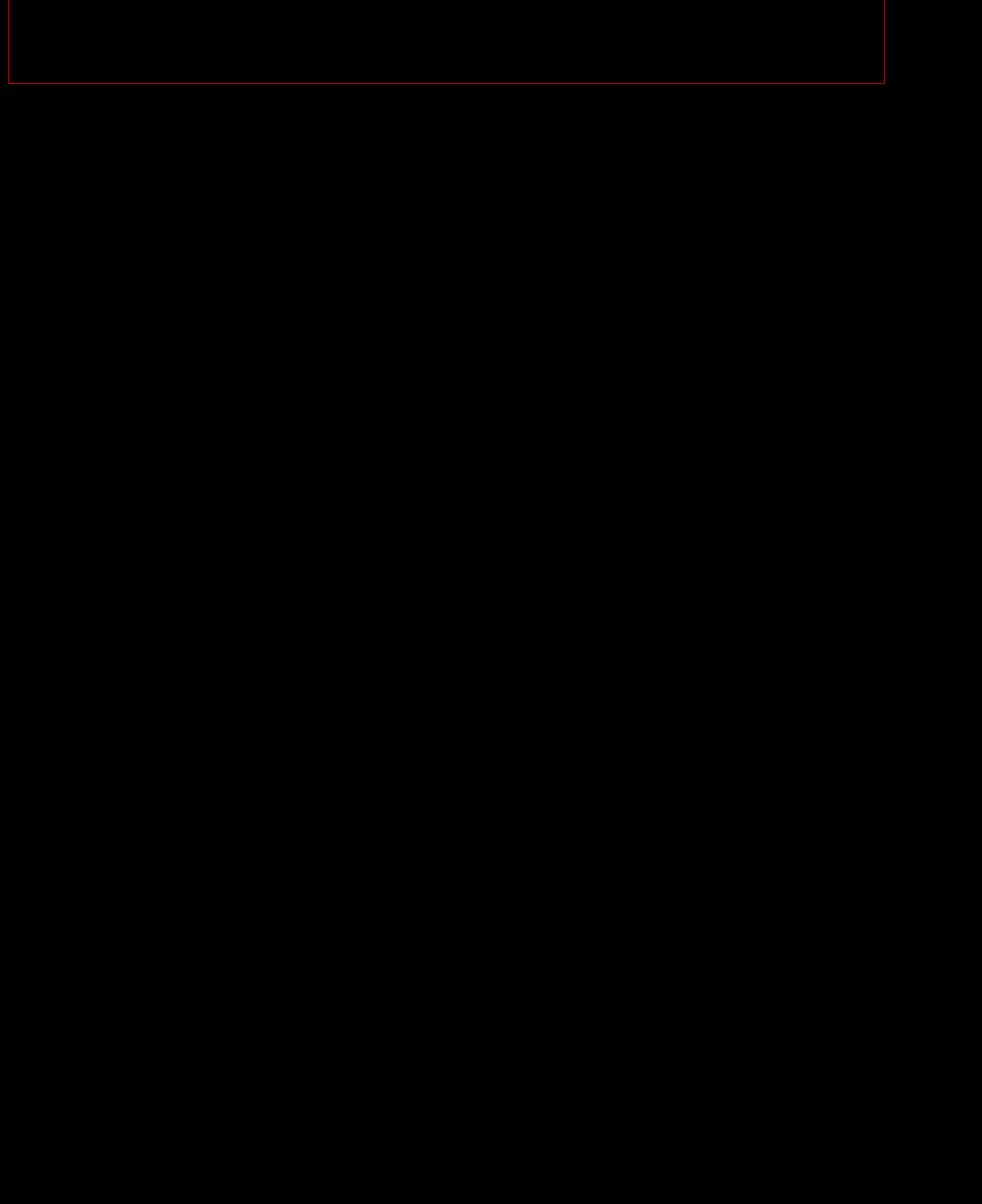
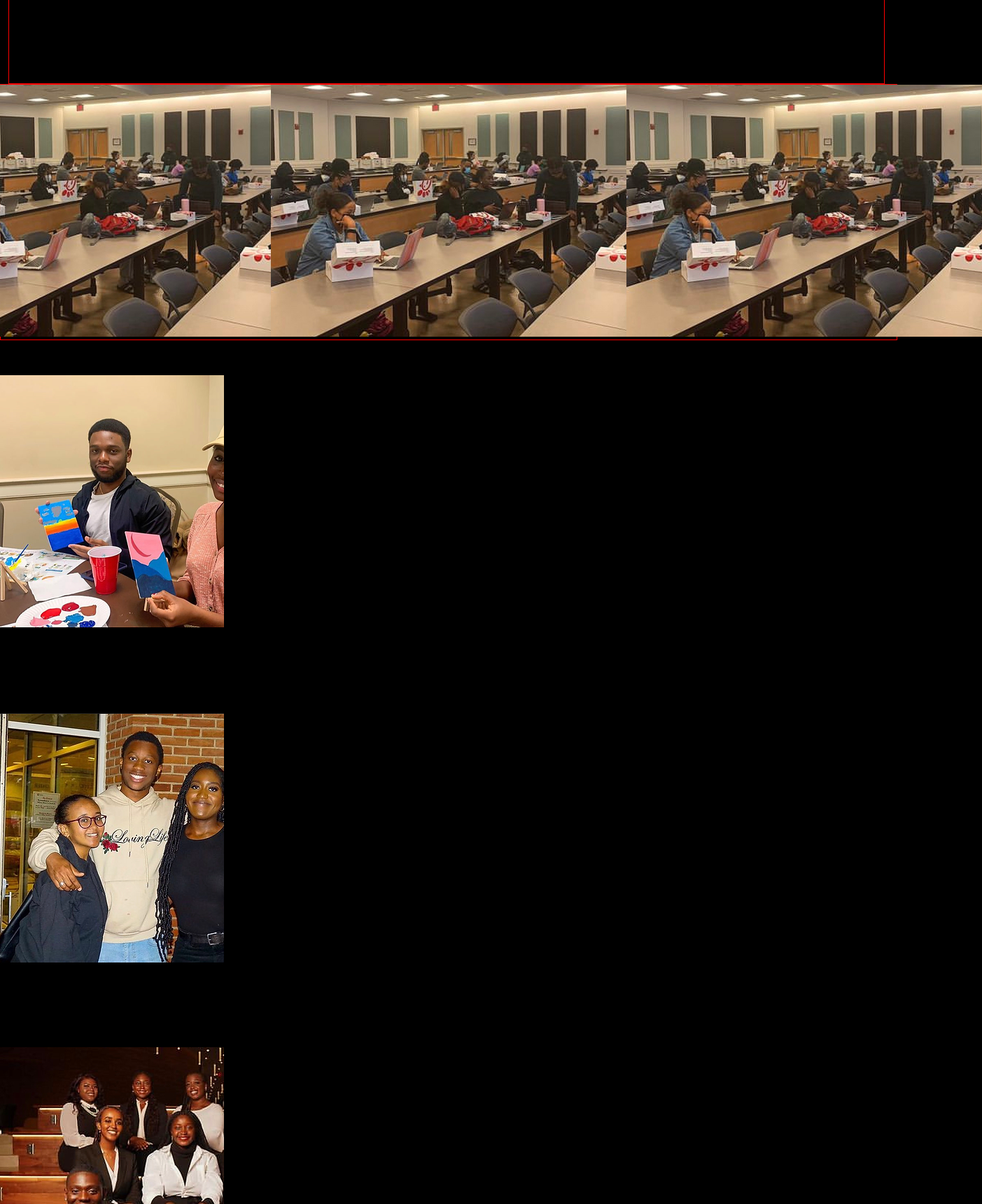
Before and after one commit to CodeBlackOrg/codeblackumd.com, a Next.js app: page /about in a window 1280 px wide. Shown: the part 920-2640 px from the top of the page at 70% size, 1403 px wide, since content can reach past the window. Before the commit the page ends 1040 px from the top, so only its background shows below. Built offline with nearby package versions, Linux system fonts and the light colour scheme.

Commit message:
Started Eboard HTML

```diff
--- a/app/about/Components/Eboard.jsx
+++ b/app/about/Components/Eboard.jsx
@@ -4,6 +4,110 @@ export default function Eboard() {
 
     return (
         <div id="Eboard">
+            <div id="EboardContainer">
+                <div id="ImagesContainer">
+                    <div id="Image1Container">
+                          <img id="images1"src="AboutBanner1.webp"/>
+                    </div>
+                    <div id="Image2Container">
+                        <img id="images2"src="AboutBanner2.webp"/>
+                    </div>
+                    <div id="Image3Container">
+                        <img id="images3"src="AboutBanner3.webp"/>
+                    </div>
+                    <div id="Image4Container">
+                        <img id="images4"src="AboutBanner4.webp"/>
+                    </div>
+                    <div id="Image5Container">
+                        <img id="images5"src="AboutBanner4.webp"/>
+                    </div>
+                    <div id="Images6Container">
+                        <img id="images6"src="AboutBanner4.webp"/>
+                    </div>
+                    <div id="Images7Container">
+                        <img id="images7"src="AboutBanner4.webp"/>
+                    </div>
+                </div>
+                <div id="EboardTextContainer">
+                    <div id="EboardTitleContainer">
+                        <p id="EboardTitle">meet the e-board</p>
+                    </div>
+                    <div id="EboardSeperationContainer">
+                        <div id="EboardSeperation">
+                    </div>
+                    <div id="EboardPresidentContainer">
+                        <div id="Image1Container">
+                          <img id="images1"src="AboutBanner1.webp"/>
+                        </div>
+                        <div id="EboardPresidentTitleContainer">
+                            <p id="EboardPresidentTitle">President</p>
+                        </div>
+                        <div id="EboardPresidentNameContainer">
+                            <p id="EboardPresidentName">Name</p>
+                        </div>
+                        <div id="EboardPresidentParagraphContainer">
+                            <p id="EboardPresidentParagraph">Ameenat is a junior. She lived in Nigeria for 10 years and loves anything that involves self-improvement.</p>
+                        </div>
+                    </div>
+                    <div id="EboardVicePresidentContainer">
+                        <div id="Image2Container">
+                          <img id="images2"src="AboutBanner2.webp"/>
+                        </div>
+                        <div id="EboardVicePresidentTitleContainer">
+                            <p id="EboardVicePresidentTitle">Vice-President</p>
+                        </div>
+                        <div id="EboardVicePresidentNameCotainer">
+                            <p id="EboardVicePresidentName">Name</p>
+                        </div>
+                        <div id="EboardVicePresidentParagraphContiner">
+                            <p id="EboardVicePresidentParagraph">Nusi is a junior and is currently a Fall intern at NBCUniversal</p>
+                        </div>
+                    </div>
+                    <div id="EboardUndergraduateOutreachCoordinatorContainer">
+                        <div id="Image3Container">
+                          <img id="images3"src="AboutBanner3.webp"/>
+                        </div>
+                        <div id="EboardUndergraduateOutreachCoordinatorTitleContainer">
+                            <p id="EboardUndergraduateOutreachCoordinatorTitle">Undergraduate Outreach Coordinator</p>
+                        </div>
+                        <div id="EboardUndergraduateOutreachCoordinatorNameContainer">
+                            <p id="EboardUndergraduateOutreachCoordinatorName">Name</p>
+                        </div>
+                        <div id="EboardUndergraduateOutreachCoordinatorParagraphContainer">
+                            <p id="EboardUndergraduateOutreachCoordinatorParagraph">Jessy is a senior computer science student with a knack for project management. Her biggest fear is dogs, especially big ones.</p>
+                        </div>
+                    </div>
+                    <div id="EboardHistorianContainer">
+                        <div id="Image4Container">
+                          <img id="images4"src="AboutBanner4.webp"/>
+                        </div>
+                        <div id="EboardHistorianTitleContainer">
+                            <p id="EboardHistorianTitle">Historian</p>
+                        </div>
+                        <div id="EboardHistorianNameContainer">
+                            <p id="EboardHistorianName">Name</p>
+                        </div>
+                        <div id="EboardHistorianParagraphContainer">
+                            <p id="EboardHistorianParaagraph">Samara is a computer science student at UMD and enjoys 📱 iOS development. In her free time, she likes to paint, enjoy nature, and hang out with family and friends.</p>
+                        </div>
+                    </div>
+                    <div id="EboardSocialMediaCoordinatorContainer">
+                        <div id="Image4Container">
+                          <img id="images4"src="AboutBanner4.webp"/>
+                        </div>
+                        <div id="EboardSocialMediaCoordinatorTitleContainer">
+                            <p id="EboardSocialMediaCoordinatorTitle">Social Media Coordinator</p>
+                        </div>
+                        <div id="EboardSocialMediaCoordinatorNameContainer">
+                            <p id="EboardSocialMediaCoordinatorName">Name</p>
+                        </div>
+                        <div id="EboardSocialMediaCoordinatorParagraphContainer">
+                            <p id="EboardSocialMediaCoordinatorParagraph">Kadi is an information science major at UMD.</p>
+                        </div>
+                    </div>
+                    </div>
+                </div>
+            </div>
 
         </div>
     )
```
